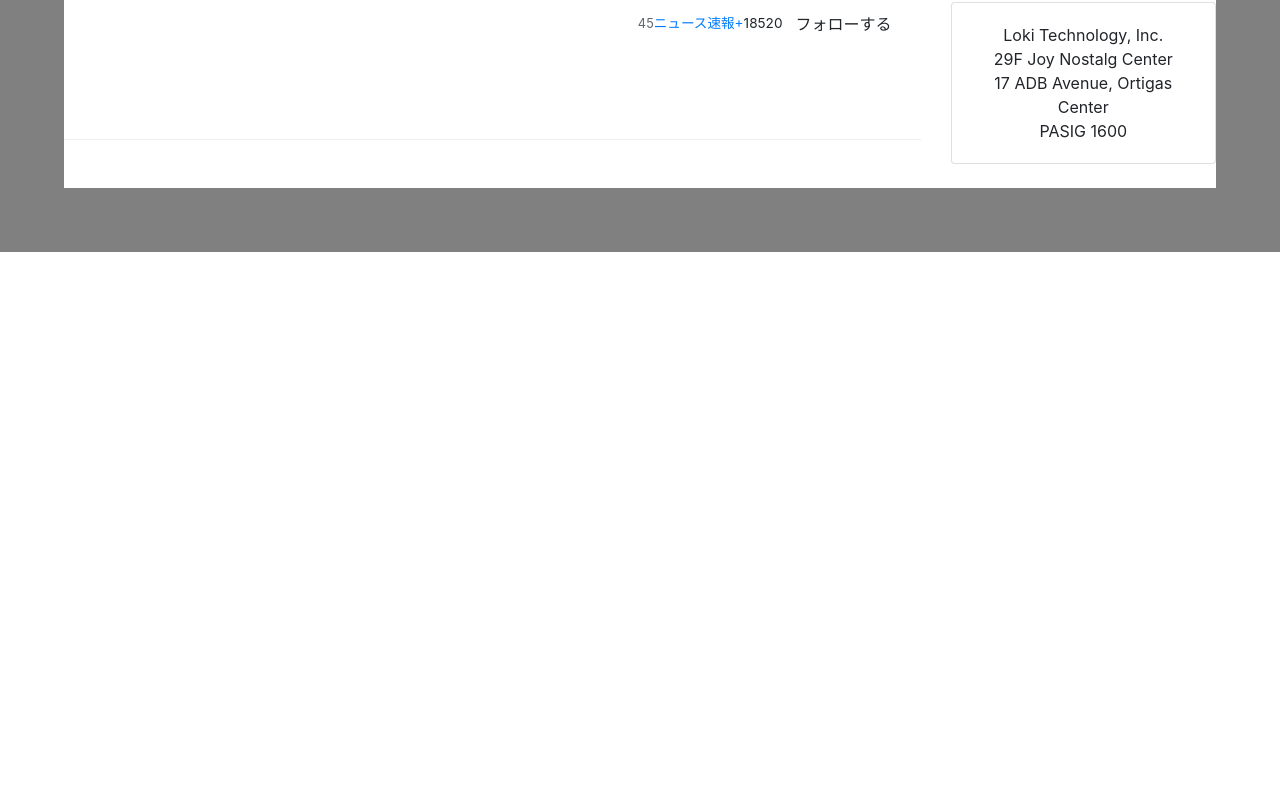
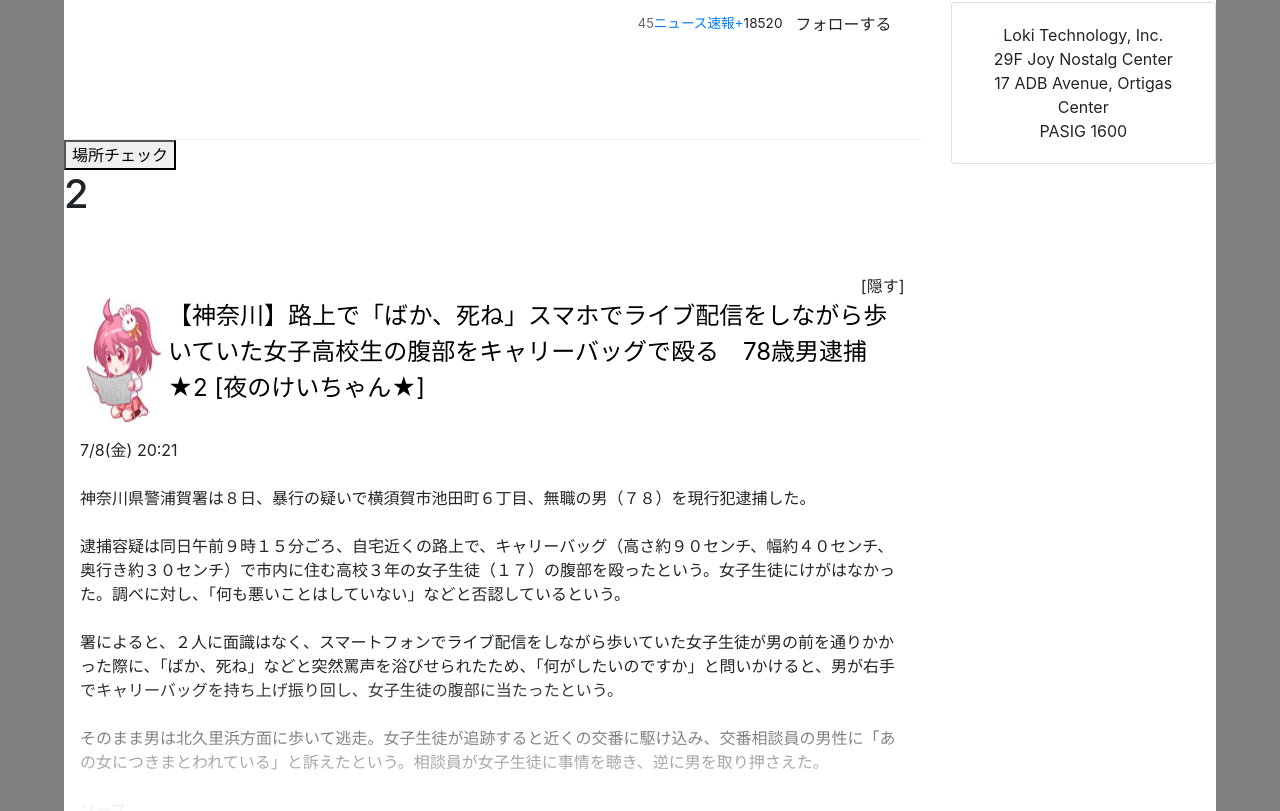
Before and after one commit to Reyt0m/5chCpy, a Next.js app: page / in a window 1280 px wide. Shown: the part 931-1742 px from the top of the page. Before the commit the page ends 1183 px from the top, so only its background shows below. Built offline with nearby package versions, Linux system fonts and the light colour scheme.

Commit message:
missingInfinityScroll...

```diff
--- a/pages/index.js
+++ b/pages/index.js
@@ -1,4 +1,5 @@
-import { useState, useEffect } from "react";
+import { useRef, useState, useEffect } from "react";
+
 import Head from "next/head";
 import Link from "next/link";
 import Image from "next/image";
@@ -8,25 +9,53 @@ import Header from "../components/header";
 import Sidebar from "../components/side";
 import "bootstrap/dist/css/bootstrap.css";
 import { Col, Row } from "react-bootstrap";
-// import { getSortedPostsData } from "../components/mdBlog";
-// import fs from 'fs';
-import path from "path";
 
-// const HomePage = ({ blogData,allPostsData}) => {
 const HomePage = ({ blogData }) => {
-  // 1 を初期値にして、クリックすると上限値である初期値が増加する形。
+  //   const y = getLastBlog.current.offsetTop
+  //   loadBlogsの値と一致するkeyを持つ要素を取得
+  // last child のクラスがある画面にたどり着いたら次の記事を読み込む。とする場合、last child があるクラスの
+  //
+
+  // ボツ
+  // const handleScroll = (position) => {
+  // 	console.log(position);
+  // 	const bottom = position.target.scrollHeight - position.target.scrollTop;
+  // 	if (bottom == 0) {
+  // 		console.log(bottom);
+  // 	}
+  // }
+
+  // ボツ
+  // const lastBlogY = document.querySelector(".last-blog");
+  // const getLastBlogY = lastBlogY.offsetTop;
+
+  //   const getLastBlog = useRef();
+  const [y, setY] = useState(false);
+  const handleScroll = () => {
+    if (
+      window.innerHeight +
+        Math.max(
+          window.pageYOffset,
+          document.documentElement.scrollTop,
+          document.body.scrollTop
+        ) !==
+      document.documentElement.offsetHeight
+	  )
+	  	return;
+	console.log("bottom");
+    setY(true);
+  };
+  useEffect(() => {
+    window.addEventListener("scroll", handleScroll);
+    return () => {
+		window.removeEventListener("scroll", handleScroll);
+		setLoadBlogs(loadBlogs + 5);
+		console.log(loadBlogs);
+    };
+  });
+
+  // 記事ローディング
   const [loadBlogs, setLoadBlogs] = useState(1);
-  const loadMoreBlogs = () => {
-    setLoadBlogs(loadBlogs + 1);
-    console.log(loadBlogs);
-  };
-  // usestate使わないバージョンのテスト
-  // let loadBlogs = 1
-  // const loadMoreBlogs = () => {
-  // 	loadBlogs = loadBlogs + 1;
-  // 	console.log(loadBlogs);
-  // }
-//   const index = loadBlogs;
   const blogs = [];
   for (let i = 0; i < loadBlogs; i++) {
     blogs.push(blogData);
@@ -38,17 +67,17 @@ const HomePage = ({ blogData }) => {
       </Head>
       <Header> </Header>
       <div className={styles.main}>
-        <div className={styles.container}>
+        {/* <div className={styles.container } onScroll={handleScroll}> */}
+        {/* onScrollが動いていない。 */}
+        <div
+          className={styles.container}
+          onScroll={() => {
+            handleScroll();
+          }}
+        >
           <Row>
             <Col xs={9}>
               {/* ブログデータ読み込み。 */}
-              {/* <button
-                onClick={() => {
-                  loadMoreBlogs;
-                }}
-              >
-                load
-              </button> */}
               <button
                 onClick={() => {
                   setLoadBlogs(loadBlogs + 1);
@@ -56,23 +85,34 @@ const HomePage = ({ blogData }) => {
               >
                 load {loadBlogs}
               </button>
-              {/* useState使わない場合のテスト */}
-              {/* <button onClick={() =>
-				{
-					loadBlogs=loadBlogs + 1
-					console.log(loadBlogs);
-					console.log(index);
-				}} > {" "}load</button> */}
               <ui>
                 {blogs.map((blog, i) => {
                   return (
                     <>
                       <h1>{i + 1}</h1>
-                      <BlogList key={i} blogData={blog} />
+                      <BlogList key={i} blogData={blog}></BlogList>
+                      {i == blogs.length - 1 ? (
+                        <span className="last-blog" />
+                      ) : null}
+                      <button
+                        onClick={(position) => {
+                          console.log(window.pageYOffset);
+                          console.log(position.target.clientHeight);
+                        }}
+                      >
+                        場所チェック
+                      </button>
                     </>
                   );
                 })}
-                {/* <BlogList blogData={blogData} /> */}
+                <button
+                  onClick={(position) => {
+                    console.log(window.pageYOffset);
+                    console.log(position.target.clientHeight);
+                  }}
+                >
+                  場所チェック
+                </button>
               </ui>
             </Col>
             <Col xs={3}>
@@ -97,20 +137,3 @@ const HomePage = ({ blogData }) => {
   );
 };
 export default HomePage;
-
-//  データをAPIで取得し、成功判定を取る
-// export const getServerSideProps = async ({query}) => {
-// 	const page = query.page || 1
-// 	let blogData = null
-
-// 	try {
-// 		const res = await fetch('${process.env.FETCH_URL}/blogs?page=${page}')
-// 		if(res.status !== 200){
-// 			throw new Error("データ取得失敗")
-// 		}
-// 		blogData = await res.json()
-// 	} catch (err) {
-// 		blogData = {error : {message : err.message}}
-// 	}
-// 	return {props : {blogData}}
-// }
```
